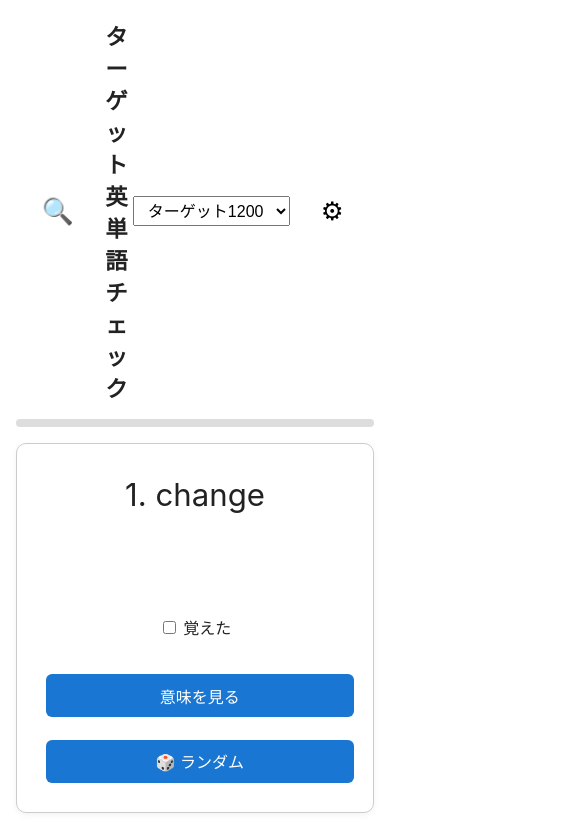
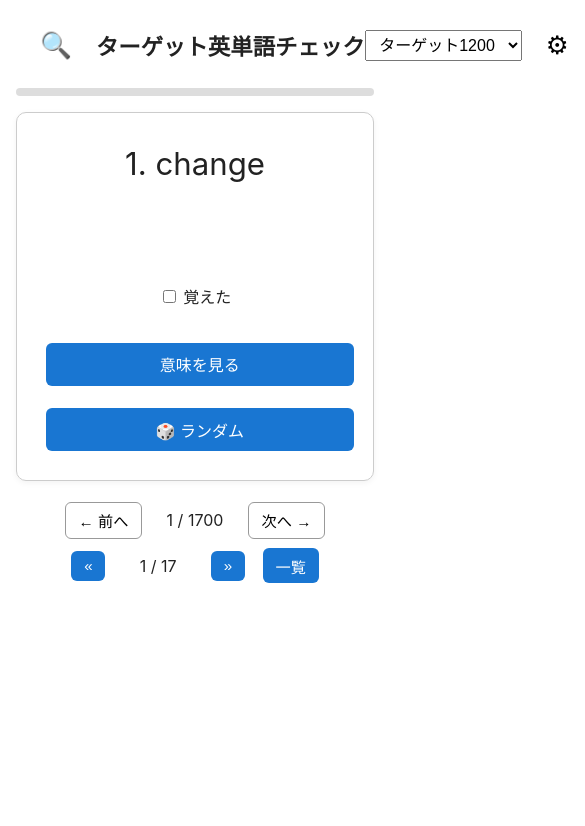
Before and after one commit to yuta-7533/target1200, a website: page index.html in a window 390 px wide. Shown: the top 826 px of the page, 585 px wide, since content can reach past the window. Drawn offline with Linux system fonts and the light colour scheme.

Commit message:
modify the style

```diff
--- a/index.html
+++ b/index.html
@@ -53,7 +53,7 @@
   </div>
 
   <!-- 範囲リセット -->
-  <button id="resetRangeBtn">この範囲の「覚えた」をリセット</button>
+  <!--<button id="resetRangeBtn">この範囲の「覚えた」をリセット</button> -->
 
   <!--─ 一覧ダイアログ ─-->
   <dialog id="summaryDialog">
--- a/style.css
+++ b/style.css
@@ -159,3 +159,30 @@
   font-size:1rem;
   padding:.3rem .6rem;
 }
+
+
+@media (max-width:600px){
+  /* ① 見出しを 1 行固定に（折返しさせない） */
+  h1{ white-space:nowrap; }
+
+  /* ② ナビ部は“横並び・小さめボタン” */
+  #nav, #pageNav{
+    flex-direction:row;      /* ← column → row に戻す           */
+    flex-wrap:nowrap;        /* 折り返さない                     */
+    justify-content:center;  /* 余った幅で真ん中寄せ（好みで）   */
+  }
+  #nav button,
+  #pageNav button{
+    width:auto;              /* 共通の「90% 幅」指定を打ち消す  */
+    padding:.4rem .8rem;     /* 少し細身                         */
+    font-size:.95rem;
+    max-width:none;          /* 念のため                         */
+  }
+
+  /* カウンタの左右に少し余白を置くと読みやすい */
+  #counter, #pageCounter{
+    margin:0 .5rem;
+    min-width:4rem;          /* 「1 / 1700」くらいが入る幅       */
+    text-align:center;
+  }
+}
```
